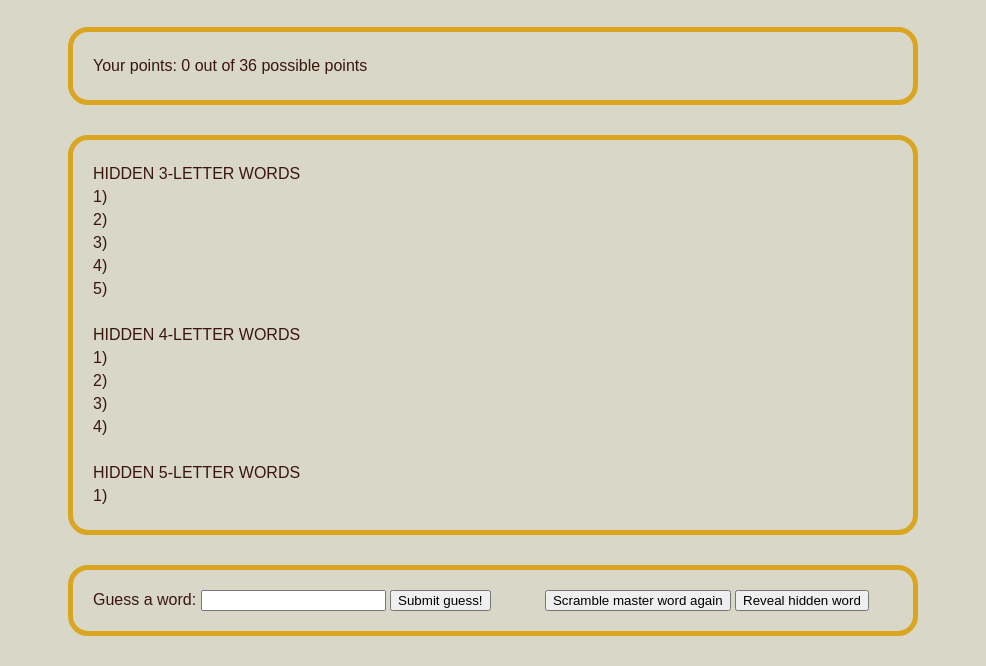
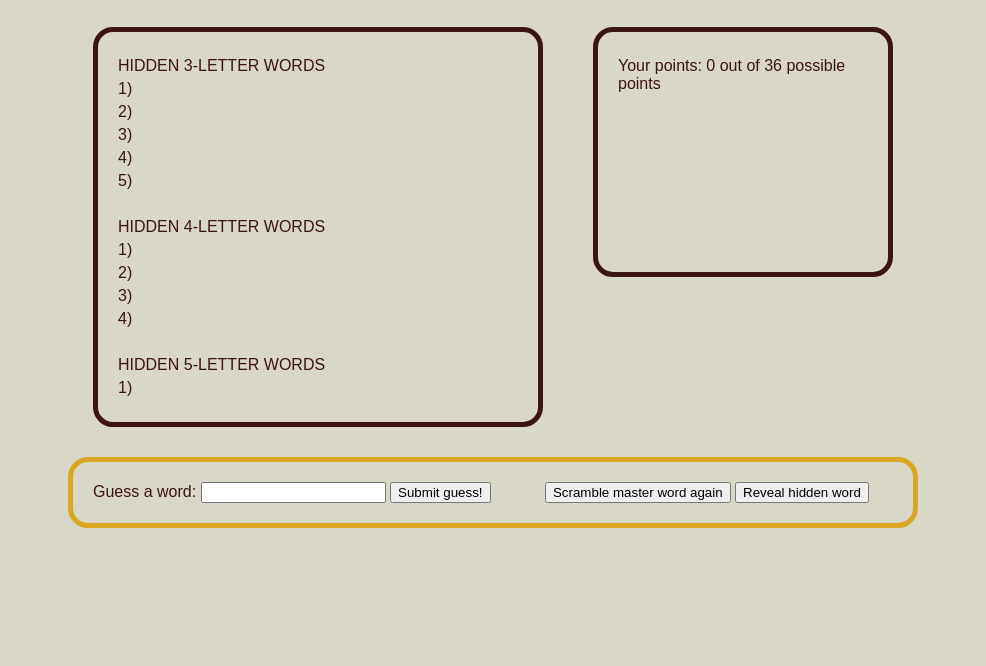
Before and after one commit to jnweiner/word-wrangler-2.0, a plain HTML site: page index.html in a window 1280 px wide. Shown: the part 341-1007 px from the top of the page, without its empty margins (147-1133 px from the left). After the commit the page ends 899 px from the top, so only its background shows below. Drawn offline with Linux system fonts and the light colour scheme; a web font is replaced by a local one.

Commit message:
Experimenting with floats, having hidden words and points side by side

```diff
--- a/index.html
+++ b/index.html
@@ -14,9 +14,11 @@
     </header>
     <div class="level">
     </div>
-    <div class="show-points">
-    </div>
-    <div class="hiddenwords">
+    <div class="middle">
+      <div class="hiddenwords">
+      </div>
+      <div class="show-points">
+      </div>
     </div>
     <div class="action">
       <span>Guess a word: </span><input type="text" class="guess"/>
--- a/main.css
+++ b/main.css
@@ -14,12 +14,39 @@ header {
   text-align: center;
 }
 
+.middle {
+  width: 800px;
+  margin: 30px auto;
+}
+
 .level, .hiddenwords, .action, .show-points {
-  max-width: 800px;
+  border-radius: 20px;
+  border: 5px solid goldenrod;
+  padding: 20px;
+}
+
+.level, .action {
+  width: 800px;
   margin: 30px auto;
   border-radius: 20px;
   border: 5px solid goldenrod;
-  padding: 20px;
+}
+
+.hiddenwords, .show-points {
+  border-radius: 20px;
+  border: 5px solid rgba(58, 22, 14, 1);
+}
+
+.hiddenwords {
+  width: 400px;
+  margin-right: 30px;
+  display: inline-block;
+}
+
+.show-points {
+  width: 250px;
+  height: 200px;
+  float: right;
 }
 
 .submit {
@@ -34,8 +61,8 @@ h1 {
   font-size: 90px;
   font-family: 'Rye', cursive;
   color: goldenrod;
-  -webkit-text-stroke-width: 0.5px;
-  -webkit-text-stroke-color: black;
+  -webkit-text-stroke-width: 0.2px;
+  -webkit-text-stroke-color: rgba(58, 22, 14, 1);
   margin: 20px 0 20px 0;
 }
 
```
